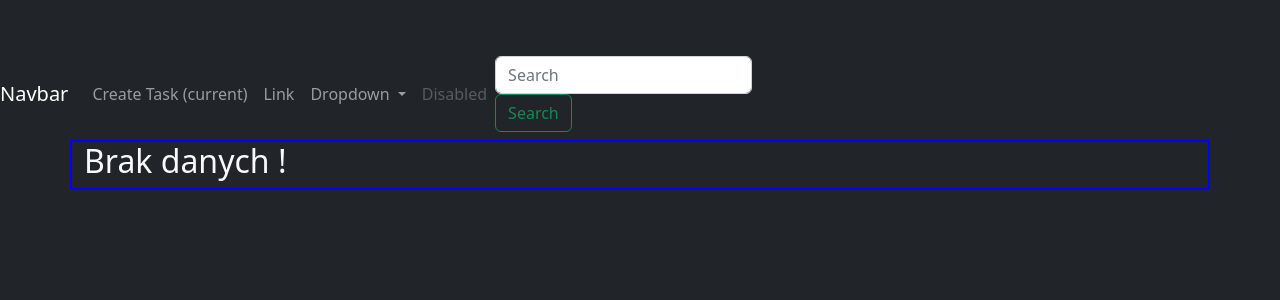
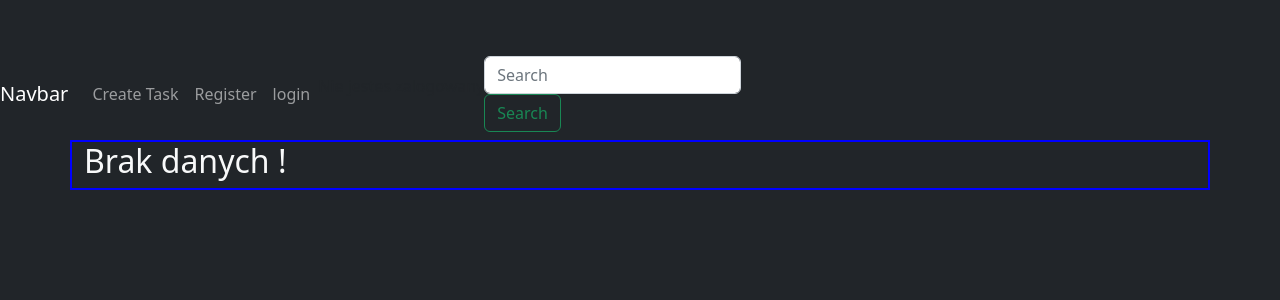
Before and after one commit to jackwi69/todo_02_auth, a Django app: page / in a window 1280 px wide. Shown: the top 300 px of the page. Run offline with Django 4.2, Linux system fonts and the light colour scheme; data that the repository does not hold is empty.

Commit message:
register, login

```diff
--- a/config/settings.py
+++ b/config/settings.py
@@ -38,6 +38,7 @@ INSTALLED_APPS = [
     'django.contrib.messages',
     'django.contrib.staticfiles',
     'todo_app',     # aplikacja
+    'users',     # aplikacja register
 ]
 
 MIDDLEWARE = [
@@ -112,6 +113,7 @@ USE_I18N = True
 
 USE_TZ = True
 
+LOGIN_REDIRECT_URL = '/'
 
 # Static files (CSS, JavaScript, Images)
 # https://docs.djangoproject.com/en/4.1/howto/static-files/
--- a/config/urls.py
+++ b/config/urls.py
@@ -19,4 +19,5 @@ from django.urls import path, include
 urlpatterns = [
     path('admin/', admin.site.urls),
     path('', include('todo_app.urls', namespace='todo_app')),
+    path('users/', include('users.urls', namespace='users')),
 ]
--- a/templates/includes/navbar.html
+++ b/templates/includes/navbar.html
@@ -6,31 +6,28 @@
     </button>
 
     <div class="collapse navbar-collapse" id="navbarSupportedContent">
+
       <ul class="navbar-nav mr-auto">
         <li class="nav-item active">
-          <a class="nav-link" href="{% url 'todo_app:create_task' %}">Create Task <span class="sr-only">(current)</span></a>
+          <a class="nav-link" href="{% url 'todo_app:create_task' %}">Create Task</a>
         </li>
         <li class="nav-item">
-          <a class="nav-link" href="#">Link</a>
-        </li>
-        <li class="nav-item dropdown">
-          <a class="nav-link dropdown-toggle" href="#" id="navbarDropdown" role="button" data-toggle="dropdown" aria-haspopup="true" aria-expanded="false">
-            Dropdown
-          </a>
-          <div class="dropdown-menu" aria-labelledby="navbarDropdown">
-            <a class="dropdown-item" href="#">Action</a>
-            <a class="dropdown-item" href="#">Another action</a>
-            <div class="dropdown-divider"></div>
-            <a class="dropdown-item" href="#">Something else here</a>
-          </div>
+          <a class="nav-link" href="{% url 'users:register' %}">Register</a>
         </li>
         <li class="nav-item">
-          <a class="nav-link disabled" href="#">Disabled</a>
+            <a class="nav-link" href="{% url 'users:login' %}">login</a>
         </li>
       </ul>
+      {% if request.user.is_authenticated %}
+        <h2 class="text-primary">{{ user.username }}</h2>
+      {% else %}
+        <p>Nie jestes zalogowany</p>
+      {% endif %}
+
       <form class="form-inline my-2 my-lg-0">
         <input class="form-control mr-sm-2" type="search" placeholder="Search" aria-label="Search">
         <button class="btn btn-outline-success my-2 my-sm-0" type="submit">Search</button>
       </form>
+
     </div>
   </nav>
--- a/todo_app/templates/todo_app/index.html
+++ b/todo_app/templates/todo_app/index.html
@@ -3,6 +3,8 @@
 {% load static %}
 
 {% block content %}
+
+{% comment %} <link rel="stylesheet" href="{% static 'css/style.css' %}"> {% endcomment %}
 
 <div class="text-light bg-dark row">
 {% comment %} <div class="p-3 mb-2 bg-secondary text-white">.bg-secondary</div> {% endcomment %}
--- /dev/null
+++ b/users/admin.py
@@ -0,0 +1,3 @@
+from django.contrib import admin
+
+# Register your models here.
--- /dev/null
+++ b/users/apps.py
@@ -0,0 +1,6 @@
+from django.apps import AppConfig
+
+
+class UsersConfig(AppConfig):
+    default_auto_field = 'django.db.models.BigAutoField'
+    name = 'users'
--- /dev/null
+++ b/users/models.py
@@ -0,0 +1,3 @@
+from django.db import models
+
+# Create your models here.
--- /dev/null
+++ b/users/tests.py
@@ -0,0 +1,3 @@
+from django.test import TestCase
+
+# Create your tests here.
--- /dev/null
+++ b/users/urls.py
@@ -0,0 +1,11 @@
+from django.urls import path
+from . import views
+from django.contrib.auth import views as auth_views
+
+app_name = 'users'
+
+urlpatterns = [
+    path('register/', views.register, name="register"),
+    path('login/', auth_views.LoginView.as_view(template_name='users/login.html'), name="login"),
+    path('logout/', auth_views.LoginView.as_view(template_name='users/logout.html'), name="logout"),
+]
```
Also changed, not shown: users/forms.py (added, +9 -0 lines), users/templates/users/login.html (added, +21 -0 lines), users/templates/users/register.html (added, +21 -0 lines), users/views.py (added, +19 -0 lines), users/__init__.py (added), users/migrations/__init__.py (added), users/templates/users/logout.html (added).
